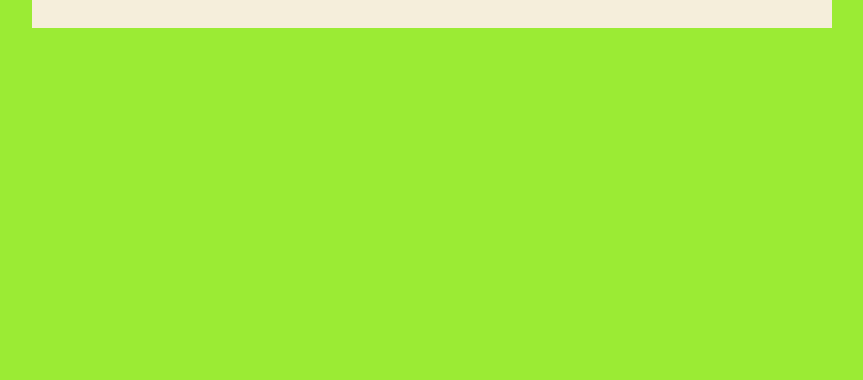
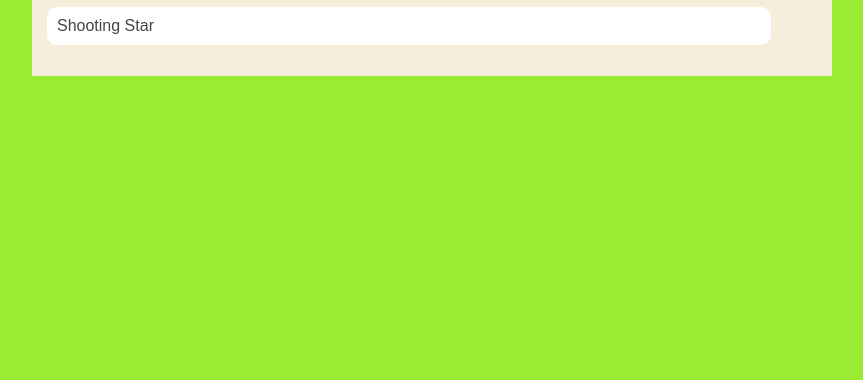
Before and after one commit to w123ggs/kaydenbell.github.io, a plain HTML site: page portfolio.html in a window 1280 px wide. Shown: the part 420-800 px from the top of the page, without its empty margins (208-1071 px from the left). Drawn offline with Linux system fonts and the light colour scheme.

Commit message:
added Shooting Star

```diff
--- a/portfolio.html
+++ b/portfolio.html
@@ -120,6 +120,7 @@
                         <h1>Khan Academy Portfolio</h1>
                         <ul class="portfolio">
                             <li><a href="https://www.khanacademy.org/computer-programming/spin-off-of-project-whats-for-dinner/5935312151298048">Whats for dinner </a></li>
+                            <li><a href="https://www.khanacademy.org/computer-programming/spin-off-of-project-shooting-star/5836842258186240">Shooting Star </a></li>
                         </ul>
                 </div>
             </main>
```
